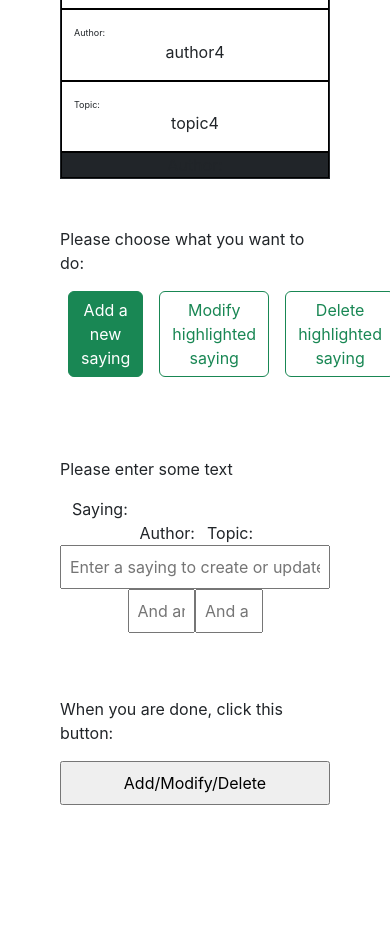
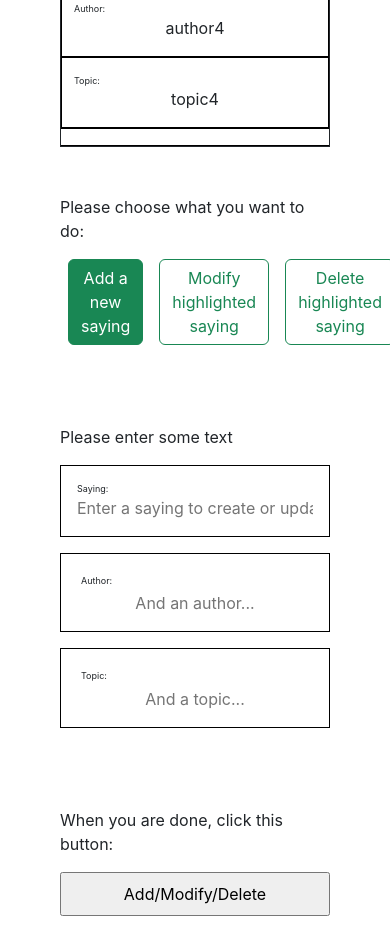
Before and after one commit to howto123/thehowtoproject-sayingsboard, a React (Create React App) app: page / in a window 390 px wide. Shown: the part 940-1865 px from the top of the page. Before the commit the page ends 1841 px from the top, so only its background shows below. Built offline with nearby package versions, Linux system fonts and the light colour scheme.

Commit message:
improved ui on small screen

```diff
--- a/src/components/App.tsx
+++ b/src/components/App.tsx
@@ -37,10 +37,13 @@ class App extends React.Component<unknown, AppState> {
 
     // setters for the entire state
     setSelectedId = (id: string) => {
-        this.setState({ selectedId: id }, () => {
-            //callback, after state is set: update inputfields if necessairy
-            if (this.state.dbAction === 'update') this.setInputFieldsToTableRow();
-        });
+        // only update when dbAction is 'update' or 'delete'
+        if (this.state.dbAction !== 'create') {
+            this.setState({ selectedId: id }, () => {
+                //callback, after state is set: update inputfields if necessairy
+                if (this.state.dbAction === 'update') this.setInputFieldsToTableRow();
+            });
+        }
     };
 
     setDbAction = (action: string) => {
--- /dev/null
+++ b/src/components/Form.css
@@ -0,0 +1,4 @@
+.input-label-small {
+    text-align: start;
+    font-size: xx-small;
+}
--- a/src/components/Form.tsx
+++ b/src/components/Form.tsx
@@ -1,4 +1,5 @@
 import React from 'react';
+import './Form.css';
 
 export type FormProps = {
     dbAction: string;
@@ -108,47 +109,72 @@ class Form extends React.Component<FormProps, unknown> {
                 <div>
                     <p className="text-start">{this.instruction()}</p>
                     <div className="row align-items-center justify-content-center">
-                        <label htmlFor="saying" className="col-md-6">
+                        <label htmlFor="saying" className="d-none d-md-block col-md-6">
                             Saying:
                         </label>
-                        <label htmlFor="author" className="col-3">
+                        <label htmlFor="author" className="d-none d-md-block col-3">
                             Author:
                         </label>
-                        <label htmlFor="topic" className="col-3">
+                        <label htmlFor="topic" className="d-none d-md-block col-3">
                             Topic:
                         </label>
                     </div>
                     <div className="row align-items-center justify-content-center">
+                        <div className="col-md-6 p-3 border-1">
+                            <label htmlFor="saying" className="d-block d-md-none input-label-small">
+                                Saying:
+                            </label>
                             <input
                                 id="saying"
                                 name="saying"
                                 type="text"
                                 placeholder="Enter a saying to create or update"
-                            className="col-md-6 text-center"
+                                className="col-12 border-0 text-center p-0"
                                 value={this.props.inputValueSaying}
                                 disabled={this.checkDisabled()}
-                            onChange={(event) => this.props.setInputValueSaying(event.target.value)}
+                                onChange={(event) =>
+                                    this.props.setInputValueSaying(event.target.value)
+                                }
                             />
+                        </div>
+                        <div className="col-md-3 p-3 border-1">
+                            <label
+                                htmlFor="author"
+                                className="d-block d-md-none p-1 input-label-small">
+                                Author:
+                            </label>
                             <input
                                 id="author"
                                 name="author"
                                 type="text"
                                 placeholder="And an author..."
-                            className="col-3 text-center"
+                                className="col-12 border-0 text-center p-0"
                                 value={this.props.inputValueAuthor}
                                 disabled={this.checkDisabled()}
-                            onChange={(event) => this.props.setInputValueAuthor(event.target.value)}
+                                onChange={(event) =>
+                                    this.props.setInputValueAuthor(event.target.value)
+                                }
                             />
+                        </div>
+                        <div className="col-md-3 p-3 border-1">
+                            <label
+                                htmlFor="topic"
+                                className="d-block d-md-none p-1 input-label-small">
+                                Topic:
+                            </label>
                             <input
                                 id="topic"
                                 name="topic"
                                 type="text"
                                 placeholder="And a topic..."
-                            className="col-3 text-center"
+                                className="col-12 border-0 text-center p-0"
                                 value={this.props.inputValueTopic}
                                 disabled={this.checkDisabled()}
-                            onChange={(event) => this.props.setInputValueTopic(event.target.value)}
+                                onChange={(event) =>
+                                    this.props.setInputValueTopic(event.target.value)
+                                }
                             />
+                        </div>
                     </div>
                     <div className="text-start text-danger">
                         <div>{this.props.inputErrorText}</div>
--- a/src/components/Row.tsx
+++ b/src/components/Row.tsx
@@ -11,10 +11,6 @@ type RowProps = {
 };
 
 export function Row(props: RowProps) {
-    function updateSelectedId(event: React.MouseEvent) {
-        props.setSelectedId(props._id);
-    }
-
     const staticStyles =
         'row align-items-center justify-content-center row-in-table selectable-row border-0 ';
 
@@ -26,8 +22,7 @@ export function Row(props: RowProps) {
         <div
             id={props._id}
             className={reaciveStyles()}
-            onClick={(event: React.MouseEvent) => props.setSelectedId(props._id)}
-        >
+            onClick={() => props.setSelectedId(props._id)}>
             <div className="col-sm-12 col-md-6">
                 <div className="d-md-none table-label-small border-0 p-0">Saying: </div>
                 {props.saying}
@@ -40,7 +35,7 @@ export function Row(props: RowProps) {
                 <div className="d-md-none table-label-small border-0 p-0">Topic: </div>
                 {props.topic}
             </div>
-            <div className="d-md-none bg-dark p-0">Author: </div>
+            <div className="d-md-none bg-white p-2 border-start-0 border-end-0"></div>
         </div>
     );
 }
```
Lines whose indentation alone changed are shown as unchanged.
